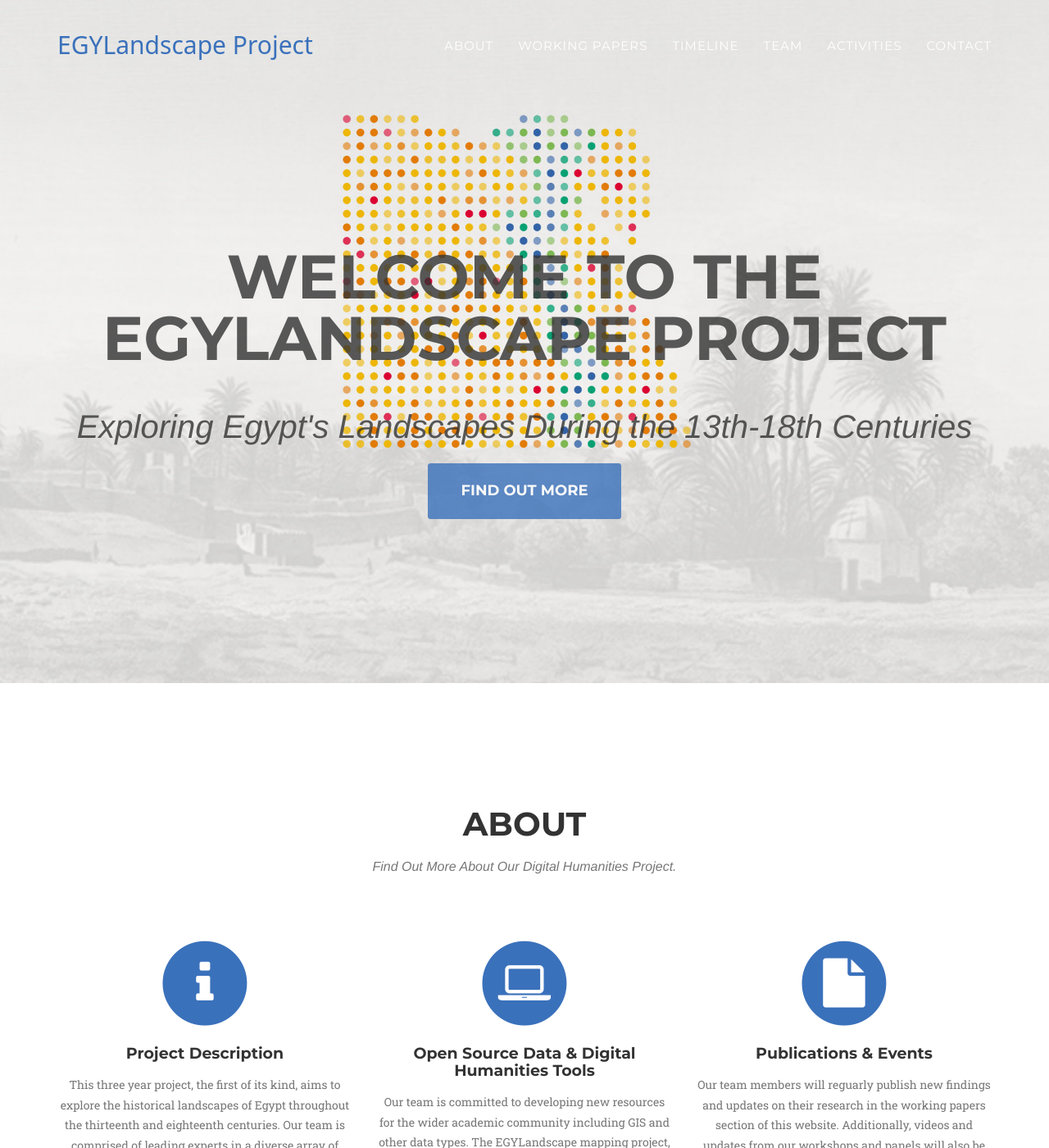
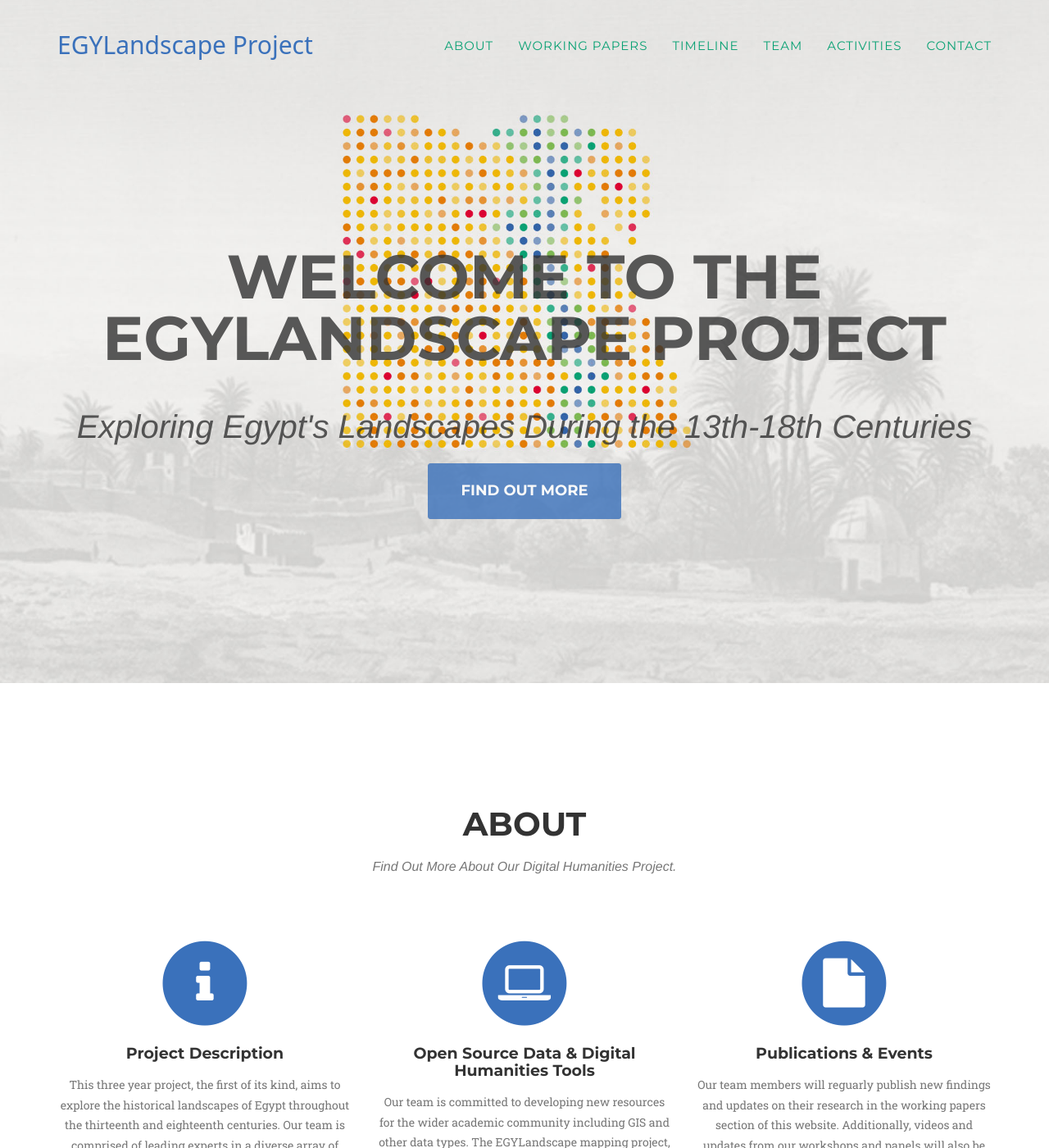
Before and after one commit to mhshaaban/egylandscapeproject.github.io, a Jekyll site: the page built from index.html, in a window 1280 px wide and 1400 px high. Shown: the whole window at 82% size. Built offline with Jekyll 4.4.1, drawn with Linux system fonts in a browser that asks for light colours; some web fonts are replaced.

Commit message:
Update agency.css

```diff
--- a/_includes/css/agency.css
+++ b/_includes/css/agency.css
@@ -210,7 +210,7 @@ fieldset[disabled] .btn-xl.active {
     font-family: {{ site.data.template.font.primary }};
     font-weight: 400;
     letter-spacing: 1px;
-    color: #fff;
+    color: #0aa174;
     -webkit-transition: all ease .35s;
     -moz-transition: all ease .35s;
     transition: all ease .35s;
```
